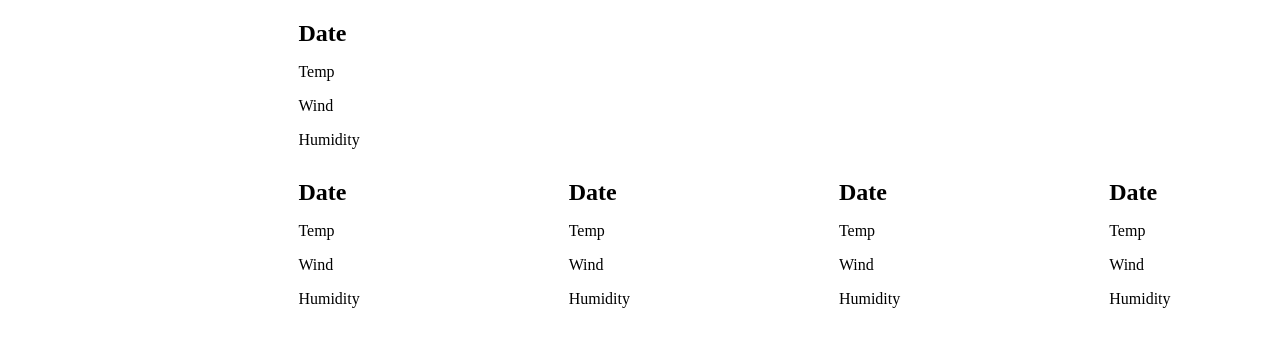
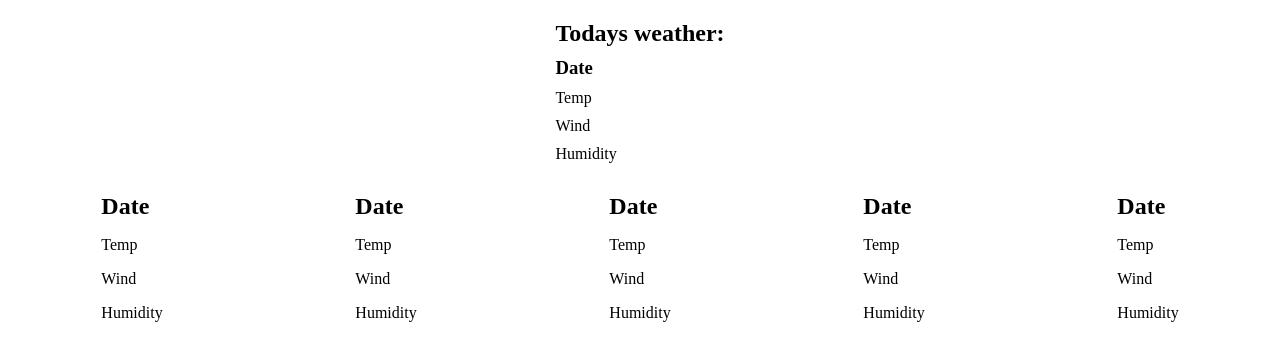
Before and after one commit to Apjuve/Elclima, a React (Create React App) app in the folder clima/: page / in a window 1280 px wide. Shown: the top 360 px of the page. Built offline with nearby package versions, Linux system fonts and the light colour scheme.

Commit message:
add current weather component

```diff
--- a/clima/src/components/CurrentDay.js
+++ b/clima/src/components/CurrentDay.js
@@ -1,8 +1,8 @@
 import { useState } from "react";
 
-const currentDay = () => {
+const CurrentDay = () => {
     return (
-        <article>
+        <article className="currentDay">
             <h1>Todays weather:</h1>
             <h3>Date</h3>
             <p>Temp</p>
@@ -12,4 +12,4 @@ const currentDay = () => {
     )
 }
 
-export default currentDay
+export default CurrentDay
--- a/clima/src/components/Grid.js
+++ b/clima/src/components/Grid.js
@@ -1,6 +1,6 @@
 import { useState } from "react";
-import Article from "./article";
-import currentDay from "./CurrentDay";
+import Article from "./Article";
+import CurrentDay from "./CurrentDay";
 
 
 
@@ -13,7 +13,7 @@ const Grid = () => {
 
     return (
         <div className="weather-grid">
-            <currentDay />
+            <CurrentDay />
             {articles.map(article => (
                 <Article key={article} />
             ))}
```
